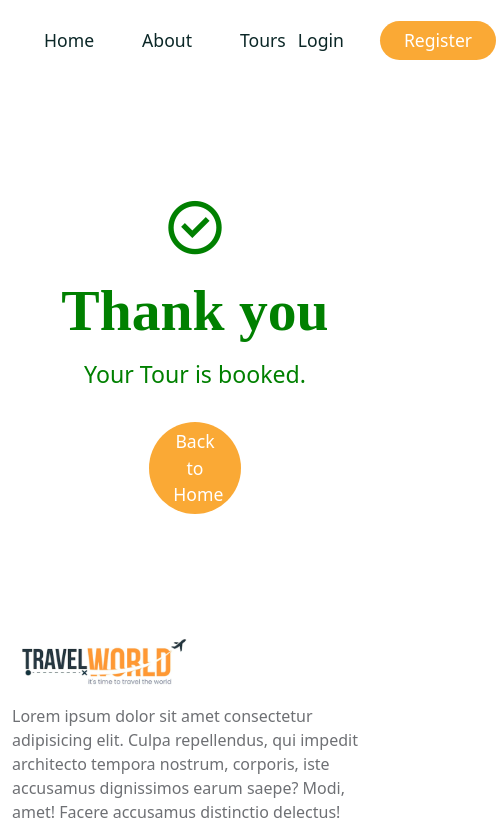
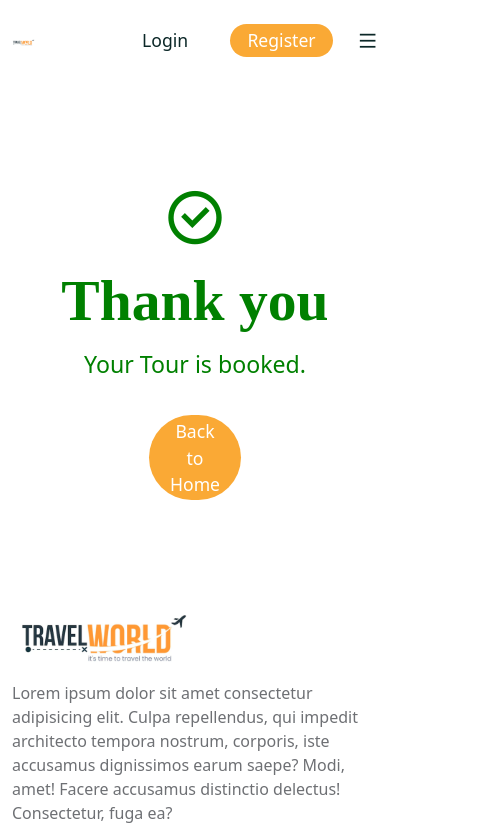
Before and after one commit to Antarip1047/Tours-and-Travels-MERN, a React (Create React App) app in the folder frontend/: page /thank-you in a window 390 px wide. Shown: the top 828 px of the page, 496 px wide, since content can reach past the window. Built offline with nearby package versions, Linux system fonts and the light colour scheme; a web font is replaced by a local one.

Commit message:
Added responsiveness to header and app.css

```diff
--- a/frontend/src/App.css
+++ b/frontend/src/App.css
@@ -86,6 +86,25 @@ ul {
   color: var(--heading-color);
 }
 
+
+@media only screen and (max-width: 991px){
+  .primary_btn a,
+  .secondary_btn a {
+    font-style: 0.9rem;
+  }
+
+  .primary_btn,
+  .secondary_btn,
+  .btn-dark{
+    padding: 0.2rem 1.1rem !important;
+  }
+
+  section {
+    padding: 40px 0;
+  }
+}
+
+
 /* .App {
   text-align: center;
 }
--- a/frontend/src/components/Header/Header.jsx
+++ b/frontend/src/components/Header/Header.jsx
@@ -24,6 +24,7 @@ const nav_links=[
 const Header = () => {
 
   const headerRef = useRef(null)
+  const menuRef = useRef(null)
   const navigate = useNavigate()
   const {user, dispatch} = useContext(AuthContext)
 
@@ -48,6 +49,8 @@ const Header = () => {
     return window.removeEventListener('scroll',stickyHeaderFunc)
   })
 
+  const toggleMenu = () =>menuRef.current.classList.toggle('show__menu')
+
   return (
     <header className="header" ref={headerRef}>
       <Container>
@@ -60,7 +63,7 @@ const Header = () => {
           {/*================logo end==============*/}
 
           {/*================menu start==============*/}
-          <div className="navigation">
+          <div className="navigation" ref={menuRef} onClick={toggleMenu}>
             <ul className="menu d-flex align-items-center gap-5">
               {
                 nav_links.map((item,index)=>(
@@ -86,7 +89,7 @@ const Header = () => {
               }
 
             </div>
-            <span className="mobile_menu">
+            <span className="mobile_menu" onClick={toggleMenu}>
               <i class="ri-menu-line"></i>
             </span>
           </div>
--- a/frontend/src/components/Header/header.css
+++ b/frontend/src/components/Header/header.css
@@ -44,3 +44,40 @@
     box-shadow: 3px 3px 8px #ddd;
     z-index: 999;
 }
+
+
+/*===================== make it responsive ===================*/
+
+@media only screen and (max-width: 992px) {
+    .logo img{
+        width: 20%;
+    }
+    .navigation{
+        width: 100%;
+        height: 100%;
+        position: fixed;
+        top: 0;
+        left: 0;
+        background: rgba(0, 0, 0, 0.411);
+        z-index: 999;
+        display: none;
+    }
+    .menu{
+        position: absolute;
+        top: 0;
+        right: 0;
+        width: calc(100% - 75%);
+        height: 100%;
+        background: #fff;
+        flex-direction: column;
+        line-height: 0.5rem;
+        justify-content: center;
+        z-index: 9999;
+    }
+    .show__menu{
+        display: block;
+    }
+    .mobile_menu{
+        display: block;
+    }
+}
```
